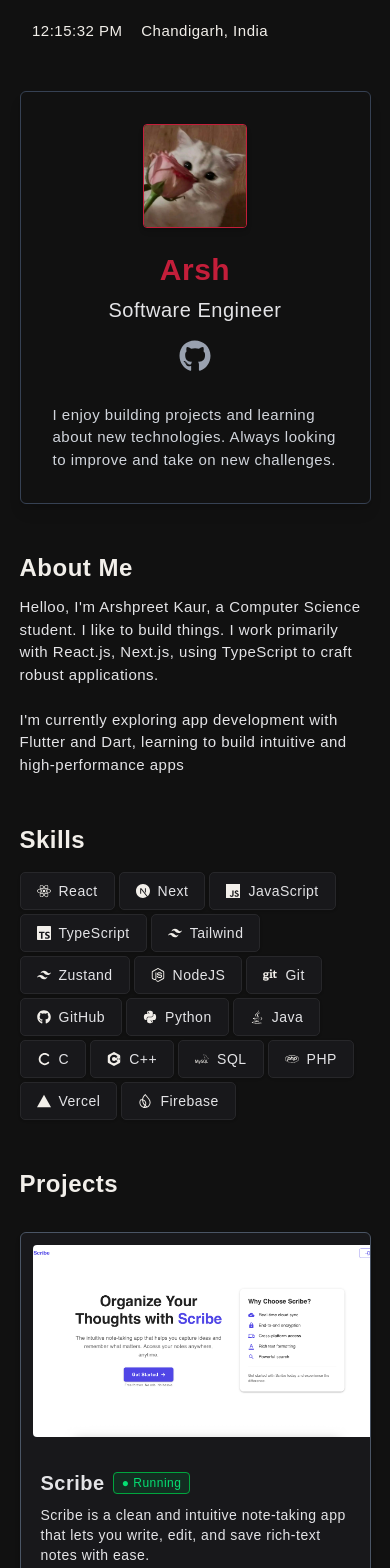
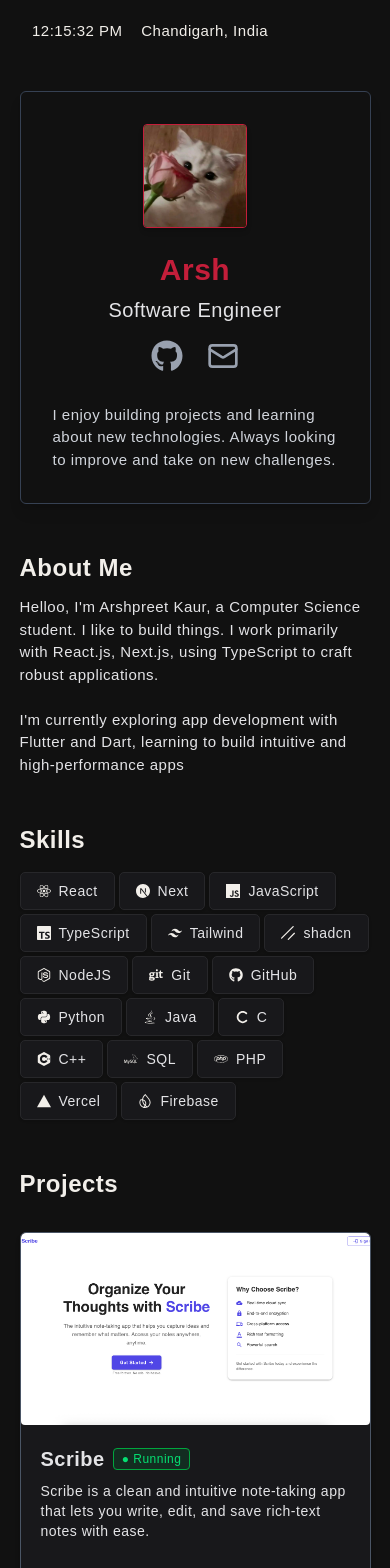
Before and after one commit to Arsh-31/portofolio, a Next.js app: page / in a window 390 px wide. Shown: the top 1568 px of the page. Built offline with nearby package versions, Linux system fonts and the light colour scheme.

Commit message:
minor bugs

```diff
--- a/src/components/Card.tsx
+++ b/src/components/Card.tsx
@@ -19,7 +19,7 @@ export default function Card() {
           </a>
 
           <a
-            href="mailto:kaurarshpreet@gmail.com"
+            href="mailto:kaurarshpreet746@gmail.com"
             className="text-[#e4e4e7] border border-gray-600 rounded-sm px-2.5 py-2 hover:bg-[#27272a] transition-colors duration-300"
             aria-label="Send Email"
           >
@@ -60,6 +60,13 @@ export default function Card() {
             >
               <FaGithub size={32} />
             </a>
+            <a
+              href="mailto:kaurarshpreet746@gmail.com"
+              className="text-gray-400 hover:text-[#c41e3a] transition-colors duration-300 inline-block"
+              aria-label="Send Email"
+            >
+              <Mail size={32} />
+            </a>
           </div>
         </div>
       </div>
--- a/src/components/Footer.tsx
+++ b/src/components/Footer.tsx
@@ -35,7 +35,7 @@ const Footer = () => {
         drop me a message or reach out through any of the platforms below!
       </p>
       <a
-        href="mailto:kaurarshpreet@gmail.com"
+        href="mailto:kaurarshpreet746@gmail.com"
         className="text-gray-400 hover:text-[#c41e3a] transition-colors duration-300 inline-block"
         aria-label="Send Email"
       >
--- a/src/components/Projects.tsx
+++ b/src/components/Projects.tsx
@@ -93,7 +93,7 @@ export default function ProjectCard() {
               height={200}
               src={project.imageUrl}
               alt={project.title}
-              className="rounded-sm border-0 w-full md:w-1/4 h-48 md:h-auto object-cover cursor-pointer m-3"
+              className="rounded-sm border-0 w-full md:w-1/4 h-48 md:h-auto object-cover cursor-pointer"
               onClick={() => window.open(project.liveLink, "_blank")}
             />
 
--- a/src/components/Skills.tsx
+++ b/src/components/Skills.tsx
@@ -17,6 +17,7 @@ import {
   SiTailwindcss,
   SiTypescript,
   SiVercel,
+  SiShadcnui,
 } from "react-icons/si";
 
 export default function About() {
@@ -26,7 +27,8 @@ export default function About() {
     { name: "JavaScript", icon: <SiJavascript color="#f2efea" /> },
     { name: "TypeScript", icon: <SiTypescript color="#f2efea" /> },
     { name: "Tailwind", icon: <SiTailwindcss color="#f2efea" /> },
-    { name: "Zustand", icon: <SiTailwindcss color="#f2efea" /> },
+    // { name: "Zustand", icon: <SiTailwindcss color="#f2efea" /> },
+    { name: "shadcn", icon: <SiShadcnui color="#f2efea" /> },
     { name: "NodeJS", icon: <SiNodedotjs color="#f2efea" /> },
     { name: "Git", icon: <FaGit color="#f2efea" /> },
     { name: "GitHub", icon: <FaGithub color="#f2efea" /> },
```
